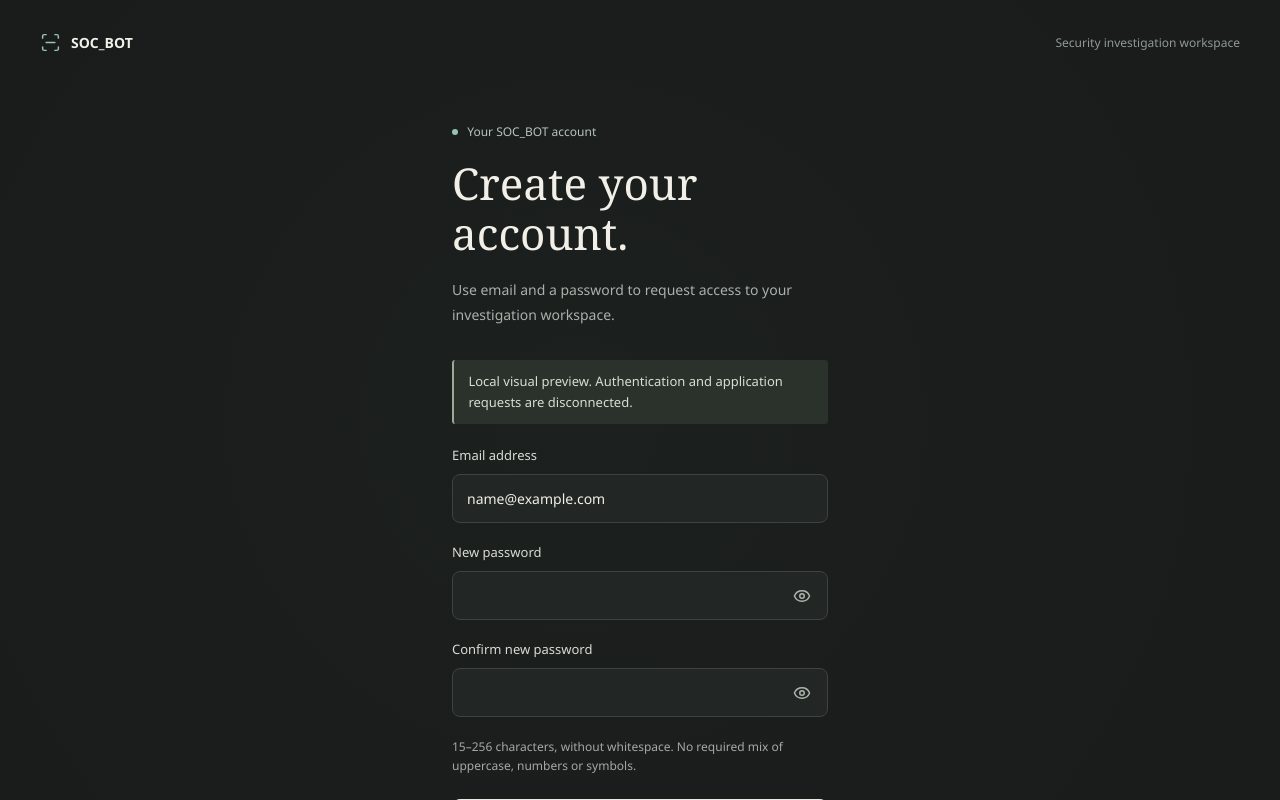
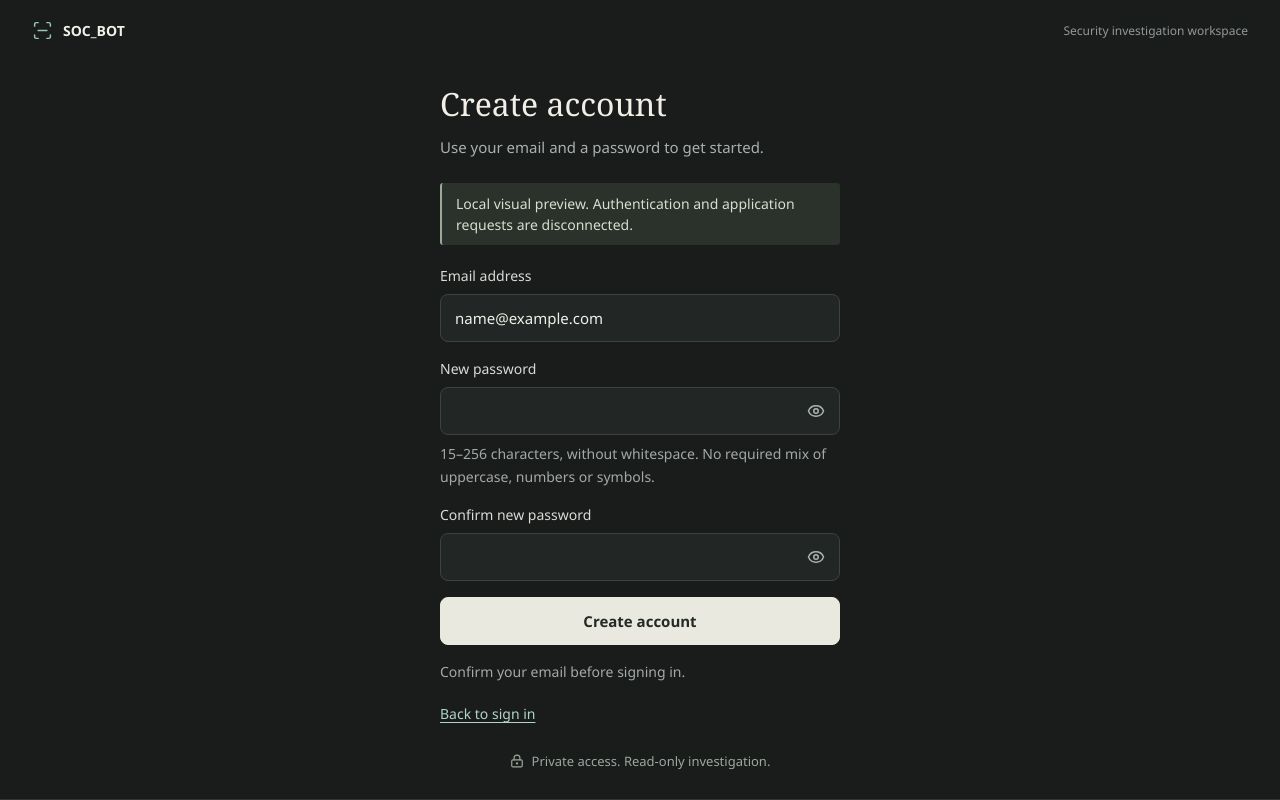
Before and after one commit to Alvin-Janton/SOC_BOT, a React (Vite) app in the folder frontend/: page /login in a window 1280 px wide. Both pictures are taken after typing "name@example.com", "Sample123" into the empty fields and a click on the button "Create account". Shown: the top 800 px of the page. Built offline with nearby package versions, Linux system fonts and the light colour scheme.

Commit message:
Reuse the accepted compact login presentation for the four public account routes without changing authentication or recovery behavior.

```diff
--- a/frontend/src/components/AuthLayout.tsx
+++ b/frontend/src/components/AuthLayout.tsx
@@ -6,13 +6,14 @@ export interface Notice { readonly message: string; readonly warning?: boolean }
 
 /** Reuses the compact login presentation and provides a keyboard-focus target after route transitions. */
 export function AuthLayout({ title, description, notice, children, footer, skipLabel = 'Skip to form', presentation }: {
-  title: ReactNode; description: string; notice?: Notice; children: ReactNode; footer?: ReactNode; skipLabel?: string; presentation?: 'login';
+  title: ReactNode; description: string; notice?: Notice; children: ReactNode; footer?: ReactNode; skipLabel?: string; presentation?: 'login' | 'public-account';
 }) {
+  const compact = presentation === 'login' || presentation === 'public-account';
   const heading = useRef<HTMLHeadingElement>(null);
   useEffect(() => { heading.current?.focus(); }, []);
-  return <div className={presentation === 'login' ? 'login-page login-page--compact' : 'login-page'}><a className="skip-link" href="#account-form">{skipLabel}</a>
+  return <div className={compact ? `login-page login-page--compact${presentation === 'public-account' ? ' public-account-page' : ''}` : 'login-page'}><a className="skip-link" href="#account-form">{skipLabel}</a>
     <header className="login-header"><Brand /><span className="workspace-label">Security investigation workspace</span></header>
-    <main className="login-main"><div className="login-intro">{presentation !== 'login' && <span className="eyebrow"><span className="status-dot" /> Your SOC_BOT account</span>}
+    <main className="login-main"><div className="login-intro">{!compact && <span className="eyebrow"><span className="status-dot" /> Your SOC_BOT account</span>}
       <h1 ref={heading} tabIndex={-1}>{title}</h1><p>{description}</p></div>
       {import.meta.env.DEV && <div className="notice">Local visual preview. Authentication and application requests are disconnected.</div>}
       {notice && <div className={`notice ${notice.warning ? 'notice-warning' : ''}`} role={notice.warning ? 'alert' : 'status'}>{notice.message}</div>}
--- a/frontend/src/pages/PublicAccountPage.tsx
+++ b/frontend/src/pages/PublicAccountPage.tsx
@@ -12,10 +12,10 @@ export type OpenAccount = (path: PagePath, email?: string, notice?: Notice) => v
 const REGISTRATION_NOTICE = 'If account confirmation is needed, check your email for a confirmation code. This response does not confirm account creation or delivery.';
 const RECOVERY_NOTICE = 'If this account is eligible for password recovery, check your email for a reset code. This response does not confirm eligibility or delivery.';
 const COPY: Record<PublicAccountPath, { title: string; description: string; submit: string }> = {
-  '/signup': { title: 'Create your account.', description: 'Use email and a password to request access to your investigation workspace.', submit: 'Create account' },
-  '/confirm-signup': { title: 'Confirm your email.', description: 'Enter the email and confirmation code. If already confirmed, return to sign in.', submit: 'Confirm account' },
-  '/forgot-password': { title: 'Recover your access.', description: 'Request a reset code for an eligible email/password account.', submit: 'Request reset code' },
-  '/reset-password': { title: 'Set a new password.', description: 'Enter your email and reset code, then choose a new password.', submit: 'Update password' },
+  '/signup': { title: 'Create account', description: 'Use your email and a password to get started.', submit: 'Create account' },
+  '/confirm-signup': { title: 'Confirm your email', description: 'Enter your email address and confirmation code.', submit: 'Confirm account' },
+  '/forgot-password': { title: 'Reset your password', description: 'Request a reset code for your email/password account.', submit: 'Request reset code' },
+  '/reset-password': { title: 'Set a new password', description: 'Enter your email and reset code, then choose a new password.', submit: 'Update password' },
 };
 
 interface Props {
@@ -89,7 +89,7 @@ export function PublicAccountPage({ path, initialEmail, notice, open, lock, pass
       reason => { clearSecrets(); setError(reason.message); });
   }
 
-  return <AuthLayout title={COPY[path].title} description={COPY[path].description} notice={showHandoff ? notice : undefined}
+  return <AuthLayout presentation="public-account" title={COPY[path].title} description={COPY[path].description} notice={showHandoff ? notice : undefined}
     footer={<><button className="text-button" disabled={action.busy} onClick={() => open('/login', normalizedEmail)}>Back to sign in</button>
       {path !== '/signup' && <button className="text-button" disabled={action.busy} onClick={() => open('/signup', normalizedEmail)}>Create account</button>}</>}>
     {result && <div className={`notice ${result.warning ? 'notice-warning' : ''}`} role={result.warning ? 'alert' : 'status'}>{result.message}</div>}
@@ -97,8 +97,8 @@ export function PublicAccountPage({ path, initialEmail, notice, open, lock, pass
       <EmailField value={email} change={editEmail} busy={busy} errorId="account-error" />
       {withCode && <CodeField value={code} change={setCode} busy={busy} label={path === '/reset-password' ? 'Reset code' : 'Confirmation code'} />}
       {withPassword && <><PasswordField id="new-password" label="New password" value={password} change={setPassword} busy={busy} errorId="account-error password-policy" />
-        <PasswordField id="confirm-password" label="Confirm new password" value={confirmation} change={setConfirmation} busy={busy} errorId="account-error password-policy" />
-        <p id="password-policy" className="fine">15–256 characters, without whitespace. No required mix of uppercase, numbers or symbols.</p></>}
+        <p id="password-policy" className="fine">15–256 characters, without whitespace. No required mix of uppercase, numbers or symbols.</p>
+        <PasswordField id="confirm-password" label="Confirm new password" value={confirmation} change={setConfirmation} busy={busy} errorId="account-error password-policy" /></>}
       <p id="account-error" className="form-error" role={error ? 'alert' : undefined}>{error}</p>
       <AuthSubmit busy={action.busy} disabled={stopped}>{COPY[path].submit}</AuthSubmit>
       {withCode && <button type="button" className="secondary-button" disabled={busy} onClick={requestCode}>
@@ -109,6 +109,7 @@ export function PublicAccountPage({ path, initialEmail, notice, open, lock, pass
         {authenticated ? 'Review account / sign out' : 'Verify sign-in access'}</button>
       <button className="text-button" onClick={() => open('/forgot-password', normalizedEmail, { message: PASSWORD_UNKNOWN, warning: true })}>Request fresh recovery proof</button>
     </nav>}
-    {path === '/signup' && <p className="fine">Submitting requests registration only. You will confirm separately, then sign in.</p>}
+    {path === '/signup' && <p className="fine">Confirm your email before signing in.</p>}
+    {path === '/confirm-signup' && <p className="fine">Already confirmed? Return to sign in.</p>}
   </AuthLayout>;
 }
--- a/frontend/src/styles.css
+++ b/frontend/src/styles.css
@@ -199,7 +199,7 @@ button svg { flex-shrink: 0; }
 .stop-button:disabled { opacity: .55; cursor: default; }
 .stop-button:focus-visible { outline: 2px solid #e1c39d; outline-offset: 3px; }
 
-/* Login opts in; shared account, recovery and callback presentations retain their existing dimensions. */
+/* Login and public account forms opt in; protected account and callback pages keep their existing dimensions. */
 body:has(.login-page--compact) { min-width: 0; }
 .login-page--compact { background: #191c1b; font-family: var(--font-sans); }
 .login-page--compact .login-header { padding: 1.25rem 2rem; }
@@ -230,3 +230,8 @@ body:has(.login-page--compact) { min-width: 0; }
   .login-page--compact .login-main { padding-top: 1rem; }
   .login-page--compact .login-footer { padding: 1rem 1.25rem; }
 }
+
+.public-account-page .fine { font-size: .875rem; line-height: 1.6; }
+.public-account-page #password-policy { margin: -.5rem 0 0; }
+.public-account-page .login-main > .fine { margin: 1rem 0 0; }
+.public-account-page .login-form > .secondary-button { min-height: 3rem; justify-content: center; font-size: .875rem; line-height: 1.5; white-space: normal; }
```
Also changed, not shown: 2 other files (tests, documents, lock files or other folders).
